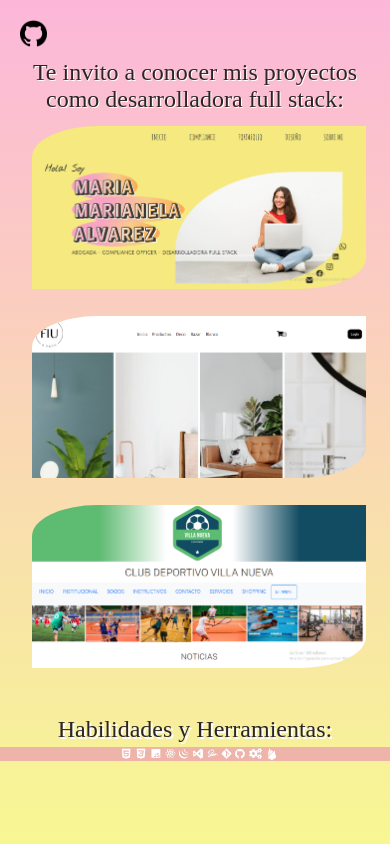
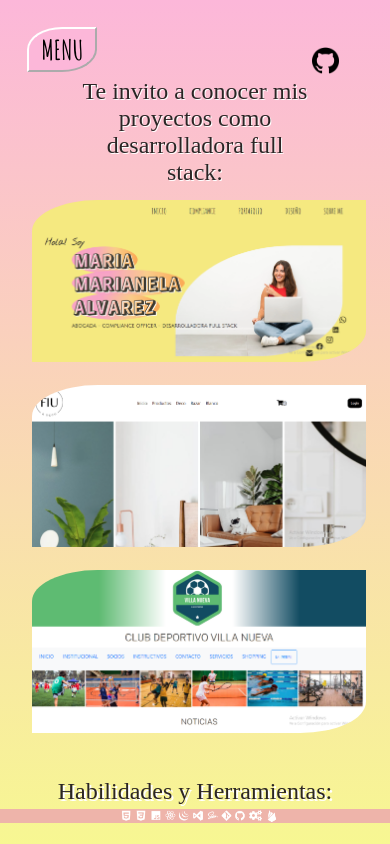
Before and after one commit to alvarez-mm/portafolio, a plain HTML site: page paginas/portafolio.html in a window 390 px wide. Drawn offline with Linux system fonts and the light colour scheme; a web font is replaced by a local one.

Commit message:
dropdown

```diff
--- a/paginas/portafolio.html
+++ b/paginas/portafolio.html
@@ -25,6 +25,16 @@
                 <li><a href="sobremi.html">SOBRE MI</a></li>
             </ul>
         </nav>
+
+        <div class="dropdown">
+            <button class="botonMenu">MENU</button>
+            <div class="menuDesplegable">
+                <a href="../index.html">INICIO</a></li>
+                <a href="portafolio.html">PROYECTOS</a></li>
+                <a href="sobremi.html">SOBRE MI</a></li>
+            </div>
+        </div>
+
     </header>
 
     <main>
--- a/styles.css
+++ b/styles.css
@@ -29,11 +29,15 @@ li {
     list-style: none;
 }
 
-a {
+.menuLineal a {
     text-decoration: none;
     color: rgb(78, 75, 75);
     font-family: 'Amatic SC', cursive;
     font-size: 2rem;
+}
+
+.dropdown {
+    display: none;
 }
 
 .github {
@@ -435,7 +439,7 @@ a {
 }
 
 @media screen and (max-width: 830px) {
-    .a {
+    .menuLineal a {
         font-size: 1.2rem;
     }
 
@@ -475,6 +479,46 @@ a {
 @media screen and (max-width: 800px) {
     .menuLineal {
         display: none;
+    }
+
+
+    .dropdown {
+        display: inline;
+        width: 10%;
+        position: absolute;
+        float: right;
+        margin-left: 88%;
+        margin-top: 3%;
+    }
+
+    .dropdown:hover .menuDesplegable {
+        display: block;
+    }
+
+    .menuDesplegable {
+        display: none;
+        position: absolute;
+        width: 100%;
+        overflow: auto;
+        box-shadow: 0px 8px 16px 0px rgba(0,0,0,0.2);
+    }
+
+    .menuDesplegable a {
+        text-decoration: none;
+        color: rgb(78, 75, 75);
+        font-family: 'Amatic SC', cursive;
+        font-size: 1.5rem;
+    }
+
+    .botonMenu {
+        background-color: rgb(252, 183, 217);
+        padding: 3px;
+        font-family: 'Amatic SC', cursive;
+        font-size: 1.7rem;
+        width: 100%;
+        border-color: white;
+        border-end-end-radius: 50%;
+        border-top-left-radius: 50%;
     }
 
     .hola {
@@ -551,6 +595,11 @@ a {
 
     .github {
         width: 5%;
+    }
+
+    .presentacion {
+        margin-top: 15%;
+        width: 90%;
     }
 }
 
@@ -653,6 +702,17 @@ a {
     .profesiones {
         font-size: 0.4;
     }
+
+    .dropdown {
+        margin-left: 86%;
+        margin-top: 7%;
+        width: 12%;
+    }
+
+    .presentacion {
+        margin-top: 17%;
+        width: 84%;
+    }
 }
 
 @media screen and (max-width: 610px) {
@@ -743,6 +803,35 @@ a {
     .github {
         width: 5%;
     }
+
+    .dropdown {
+        margin-left: 10%;
+        margin-top: 10%;
+    }
+
+    .botonMenu {
+        background-color: rgb(252, 183, 217);
+        padding: 3px;
+        font-family: 'Amatic SC', cursive;
+        font-size: 1.7rem;
+        width: 100%;
+        border-color: white;
+        border-end-end-radius: 50%;
+        border-top-left-radius: 50%;
+    }
+
+    .presentacion {
+        margin-top: 20%;
+        margin-left: 20%;
+        width: 60%;
+
+    }
+
+    .github {
+        margin-left: 80%;
+        margin-top: 12%;
+    }
+
 }
 
 @media screen and (max-width: 540px) {
@@ -780,6 +869,12 @@ a {
         width: 75%;
         font-size: 1rem;
     }
+
+    .dropdown {
+        width: 15%;
+        margin-left: 9%;
+        margin-top: 9%;
+    }
 }
 
 @media screen and (max-width: 450px) {
@@ -815,6 +910,16 @@ a {
     .presentacion {
         margin-top: 15%;
     }
+
+    .dropdown {
+        width: 18%;
+        margin-left: 7%;
+        margin-top: 7%;
+    }
+
+    .presentacion {
+        margin-top: 20%;
+    }
 }
 
 @media screen and (max-width: 360px) {
@@ -847,6 +952,18 @@ a {
         width: 109%;
         padding-top: 12%;
     }
+
+    .dropdown {
+        width: 20%;
+        margin-left: 9%;
+        margin-top: 9%;
+    }
+
+    .presentacion {
+        margin-top: 25%;
+        margin-left: 28%;
+        width: 50%;
+    }
 }
 
 @media screen and (max-width: 320px) {
```
Also changed, not shown: index.html (+10 -0 lines), paginas/sobremi.html (+10 -0 lines).
